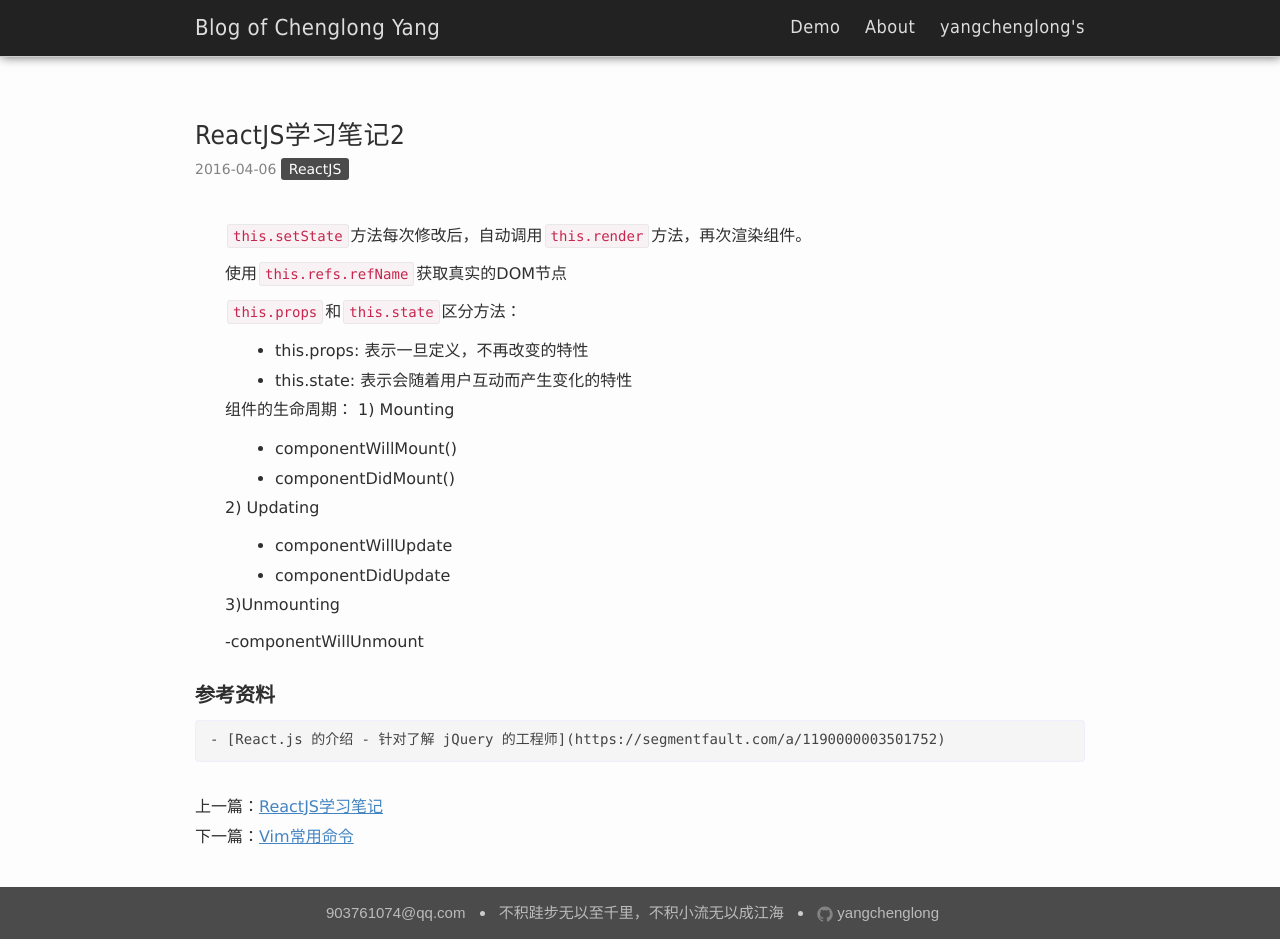
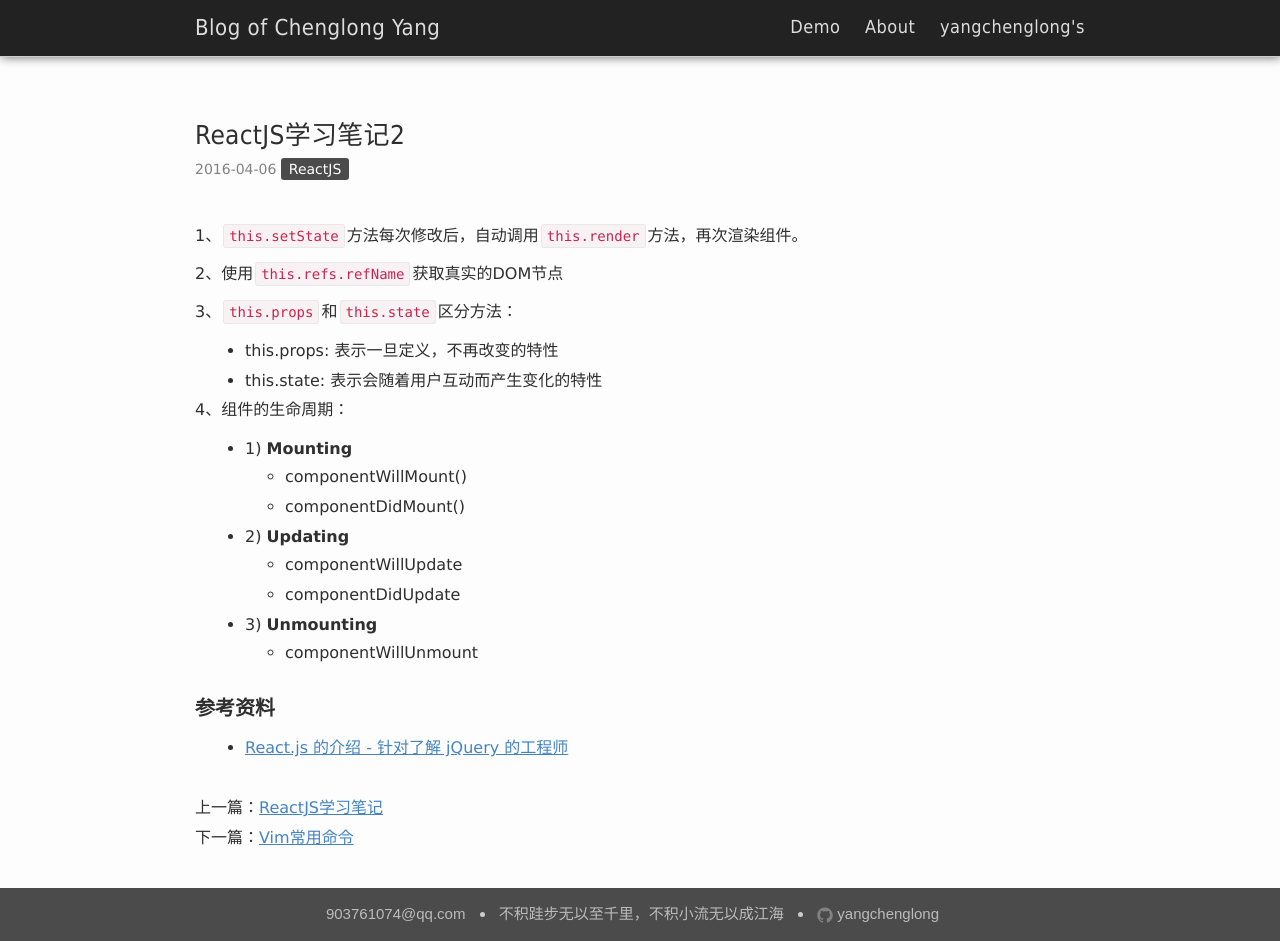
Before and after one commit to laurelyoung/laurelyoung.github.io, a Jekyll site: the page built from _posts/2016-04-06-ReactJS学习笔记2.md, in a window 1280 px wide. Built offline with Jekyll 4.4.1, drawn with Linux system fonts in a browser that asks for light colours; comment, search, counter and statistics services are not loaded.

Commit message:
fix style

```diff
--- a/_posts/2016-04-06-ReactJS学习笔记2.md
+++ b/_posts/2016-04-06-ReactJS学习笔记2.md
@@ -9,32 +9,36 @@ categories: [ReactJS]
 
 
 
-1. `this.setState`方法每次修改后，自动调用`this.render`方法，再次渲染组件。
+1、`this.setState`方法每次修改后，自动调用`this.render`方法，再次渲染组件。
 
-2. 使用`this.refs.refName`获取真实的DOM节点
 
-3. `this.props`和`this.state`区分方法：
+2、使用`this.refs.refName`获取真实的DOM节点
 
-    - this.props: 表示一旦定义，不再改变的特性
-    - this.state: 表示会随着用户互动而产生变化的特性
 
-4. 组件的生命周期：
-    1) Mounting
+3、`this.props`和`this.state`区分方法：
+
+- this.props: 表示一旦定义，不再改变的特性
+- this.state: 表示会随着用户互动而产生变化的特性
+
+
+4、组件的生命周期：
+
+- 1) **Mounting**
 
     - componentWillMount()
     - componentDidMount()
 
-    2) Updating
+- 2) **Updating**
 
     - componentWillUpdate
     - componentDidUpdate
 
-    3)Unmounting
+- 3) **Unmounting**
 
-    -componentWillUnmount
+    - componentWillUnmount
+
 
 
 
 ## 参考资料
-
-    - [React.js 的介绍 - 针对了解 jQuery 的工程师](https://segmentfault.com/a/1190000003501752)
+- [React.js 的介绍 - 针对了解 jQuery 的工程师](https://segmentfault.com/a/1190000003501752)
```
